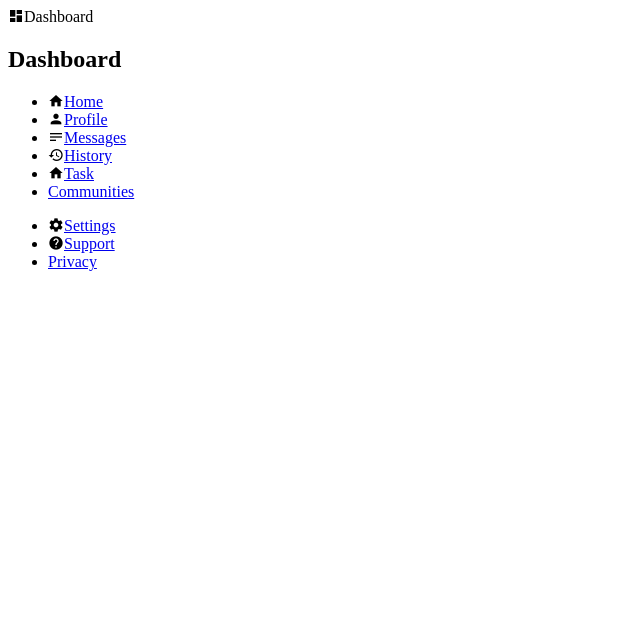
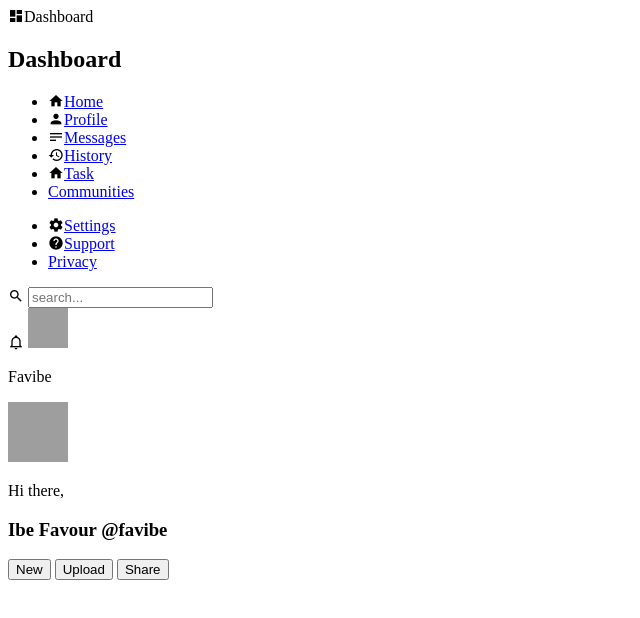
Before and after one commit to favibe/Admin-dashboard, a plain HTML site: page index.html in a window 1280 px wide. Shown: the whole page, without its empty margins (0-640 px from the left). Drawn offline with Linux system fonts and the light colour scheme; grey boxes are pictures that could not be loaded; some icons are missing.

Commit message:
header section done

```diff
--- a/index.html
+++ b/index.html
@@ -42,6 +42,33 @@
         <!--Header-->
 
 
+        <header class="header">
+            <div class="header-left">
+                <span class="mdi mdi-magnify"></span>
+                <input type="type" placeholder="search...">
+            </div>
+
+            <div class="user-info">
+                <span class="mdi mdi-bell-outline"></span>
+                <img src="https://i.pravatar.cc/40" alt="User avatar">
+                <p>Favibe</p>
+            </div>
+            <div class="welcome">
+                <img src="https://i.pravatar.cc/60" alt="User avatar">
+                <div class="welcome-text">
+                    <p>Hi there,</p>
+                    <h3>Ibe Favour @favibe</h3>
+                </div>
+            </div>
+
+            <div class="buttons">
+                <button>New</button>
+                <button>Upload</button>
+                <button>Share</button>
+            </div>
+        </header>
+
+        <!--MAIN CONTENT-->
 
     </div>
 </body>
```
